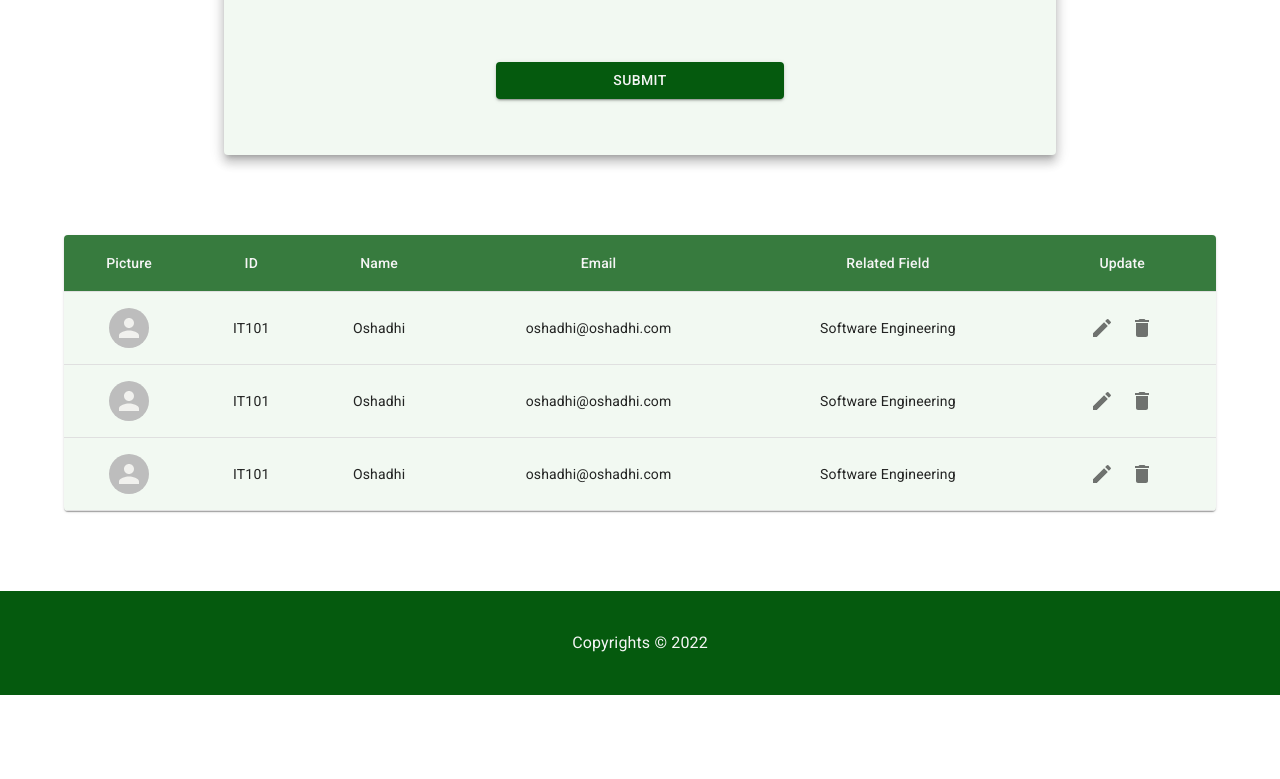
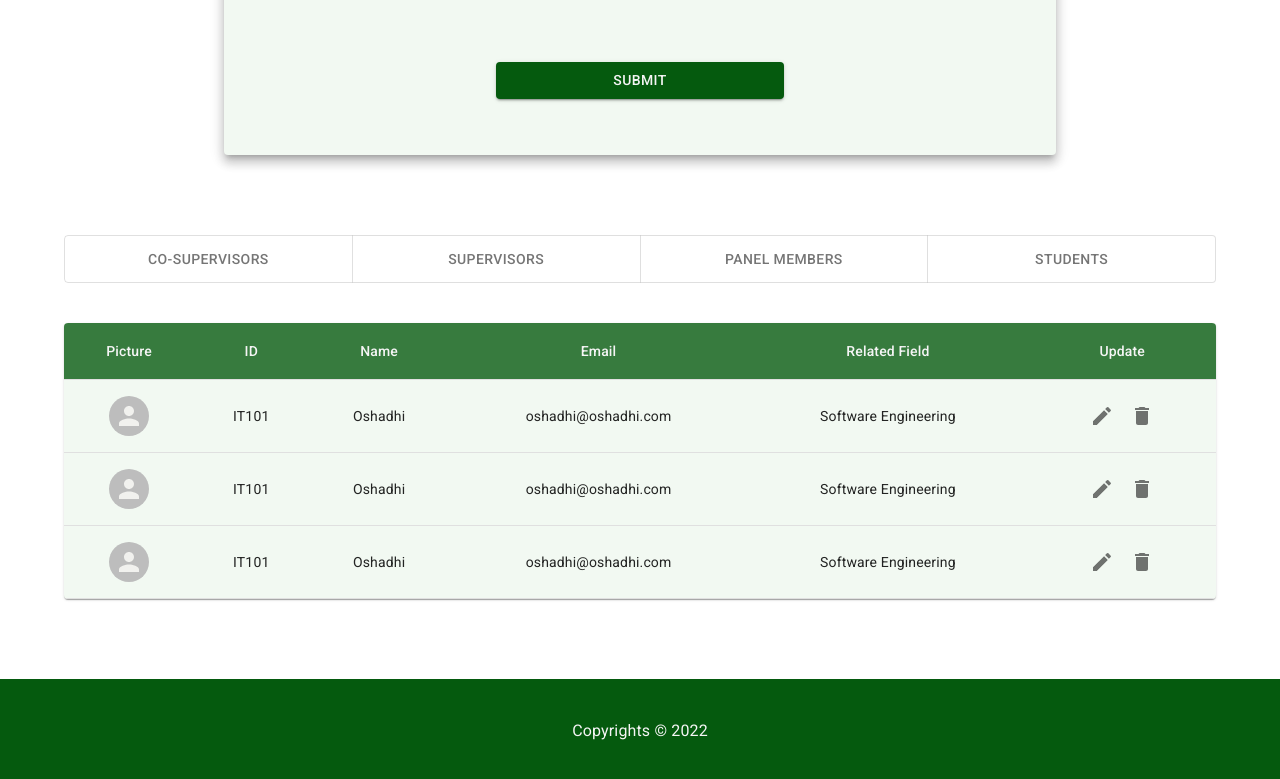
Before and after one commit to LassazVegaz/RPMT, a React (Create React App) app in the folder frontend/: page / in a window 1280 px wide. Shown: the part 7297-8076 px from the top of the page. Before the commit the page ends 7992 px from the top, so only its background shows below. Built offline with nearby package versions, Linux system fonts and the light colour scheme.

Commit message:
profile page -> button group

```diff
--- a/frontend/src/pages/ViewProfilesPage/ViewProfilesPage.jsx
+++ b/frontend/src/pages/ViewProfilesPage/ViewProfilesPage.jsx
@@ -10,6 +10,8 @@ import {
     Avatar,
     Box,
 	TableRow,
+    ToggleButtonGroup,
+    ToggleButton,
     IconButton,
 } from "@mui/material";
 import { StyledTableCell } from "../../components/StyledTableCell/StyledTableCell";
@@ -49,6 +51,13 @@ export const ViewProfilesPage = () => {
     <Container maxWidth="lg"     sx={{
         my: 10,
       }}>
+          				<ToggleButtonGroup exclusive fullWidth sx={{mb:5}}>
+						<ToggleButton>Co-Supervisors</ToggleButton>
+						<ToggleButton>Supervisors</ToggleButton>
+						<ToggleButton>Panel Members</ToggleButton>
+                        <ToggleButton>Students</ToggleButton>
+					    </ToggleButtonGroup>
+
           <TableContainer component={Paper}>
 			<Table>
 				<TableHead>
```
